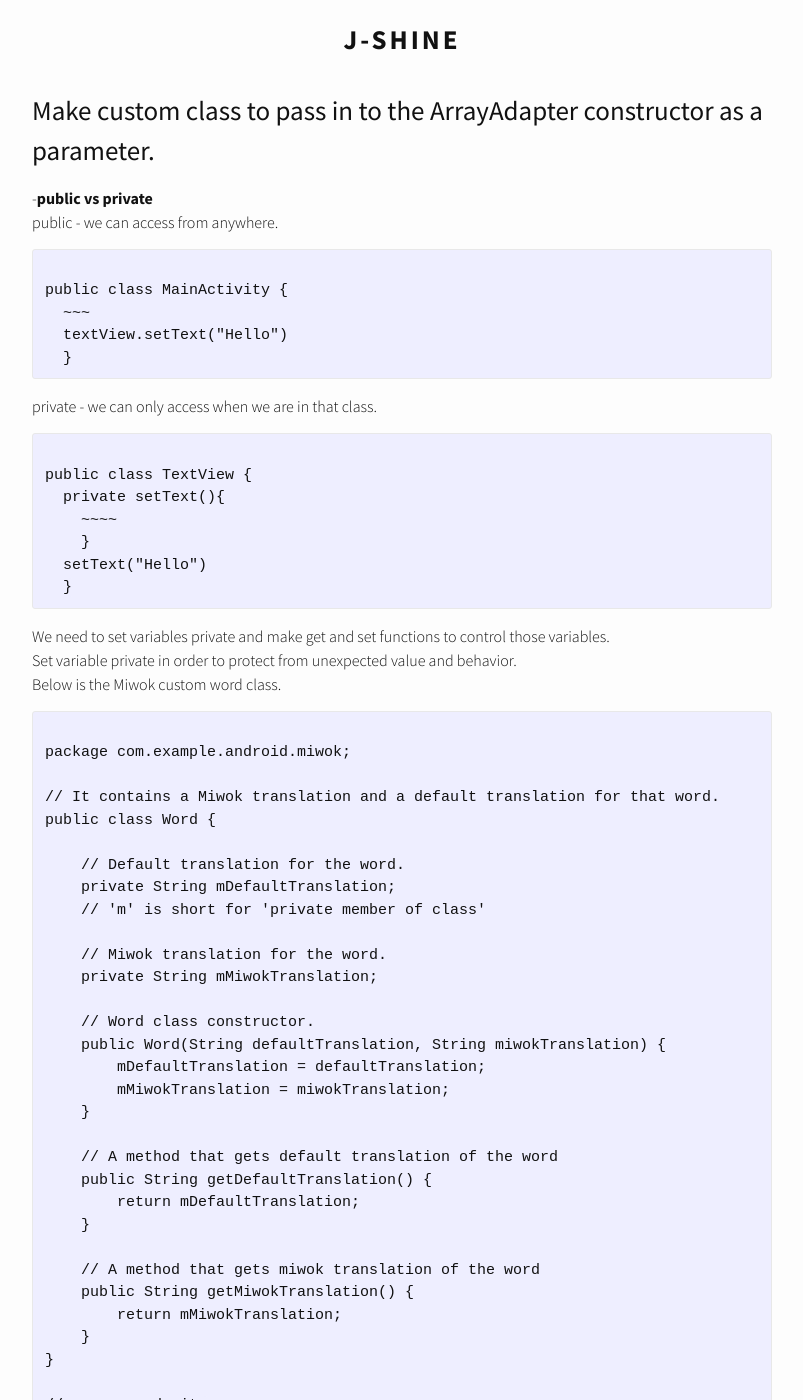
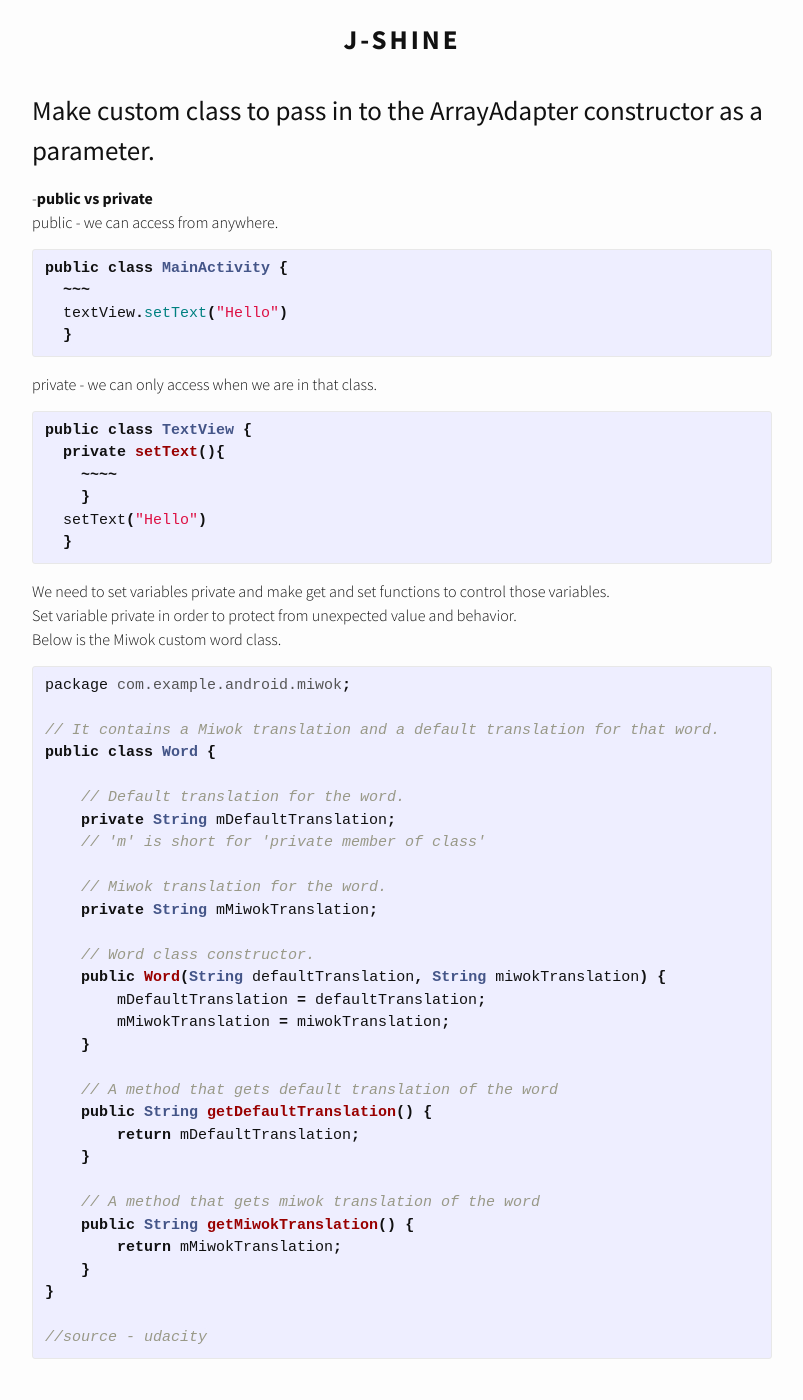
Before and after one commit to J-Shine/J-Shine.github.io, a Jekyll site: the page built from _posts/2020-03-10-custom-class.markdown, in a window 1280 px wide and 1400 px high, scrolled down 409 px. Shown: the whole window, without its empty margins (238-1041 px from the left). Built offline with Jekyll 4.4.1, drawn with Linux system fonts in a browser that asks for light colours; nearby versions of some CDN libraries; comment, search, counter and statistics services are not loaded.

Commit message:
Update 2020-03-10-custom-class.markdown

````diff
--- a/_posts/2020-03-10-custom-class.markdown
+++ b/_posts/2020-03-10-custom-class.markdown
@@ -10,27 +10,27 @@ author: "J-Shine"
 
 -**public vs private**
 public - we can access from anywhere.
-<pre><code>
+```java
 public class MainActivity {
   ~~~
   textView.setText("Hello")
   }
-</code></pre>
+```
 private - we can only access when we are in that class.
-<pre><code>
+```java
 public class TextView {
   private setText(){
     ~~~~
     }
   setText("Hello")
   }
-</code></pre>
+```
 
 We need to set variables private and make get and set functions to control those variables.
 Set variable private in order to protect from unexpected value and behavior.
 Below is the Miwok custom word class.
 
-<pre><code>
+```java
 package com.example.android.miwok;
 
 // It contains a Miwok translation and a default translation for that word.
@@ -61,4 +61,4 @@ public class Word {
 }
 
 //source - udacity
-</code></pre>
+```
````
